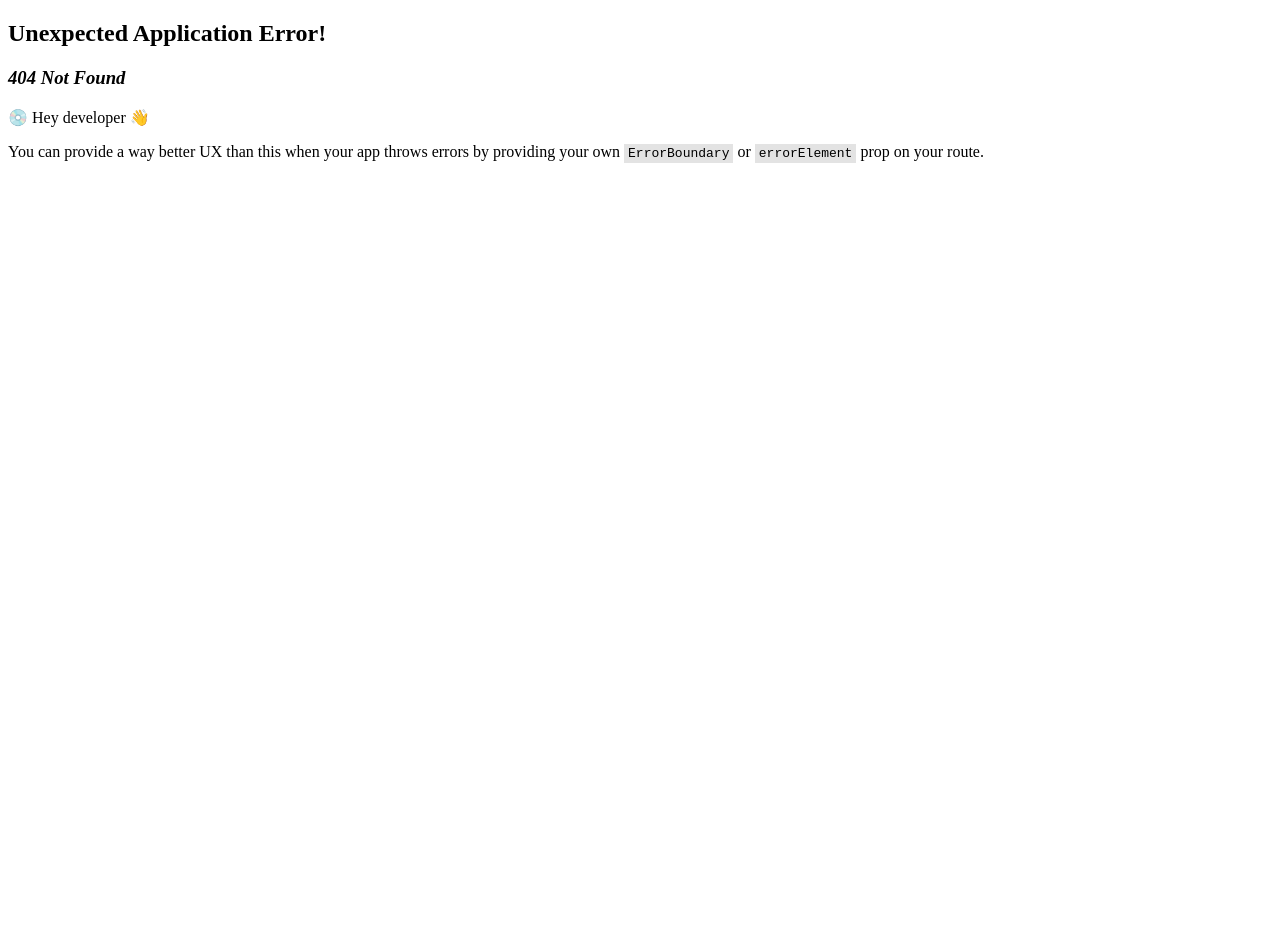
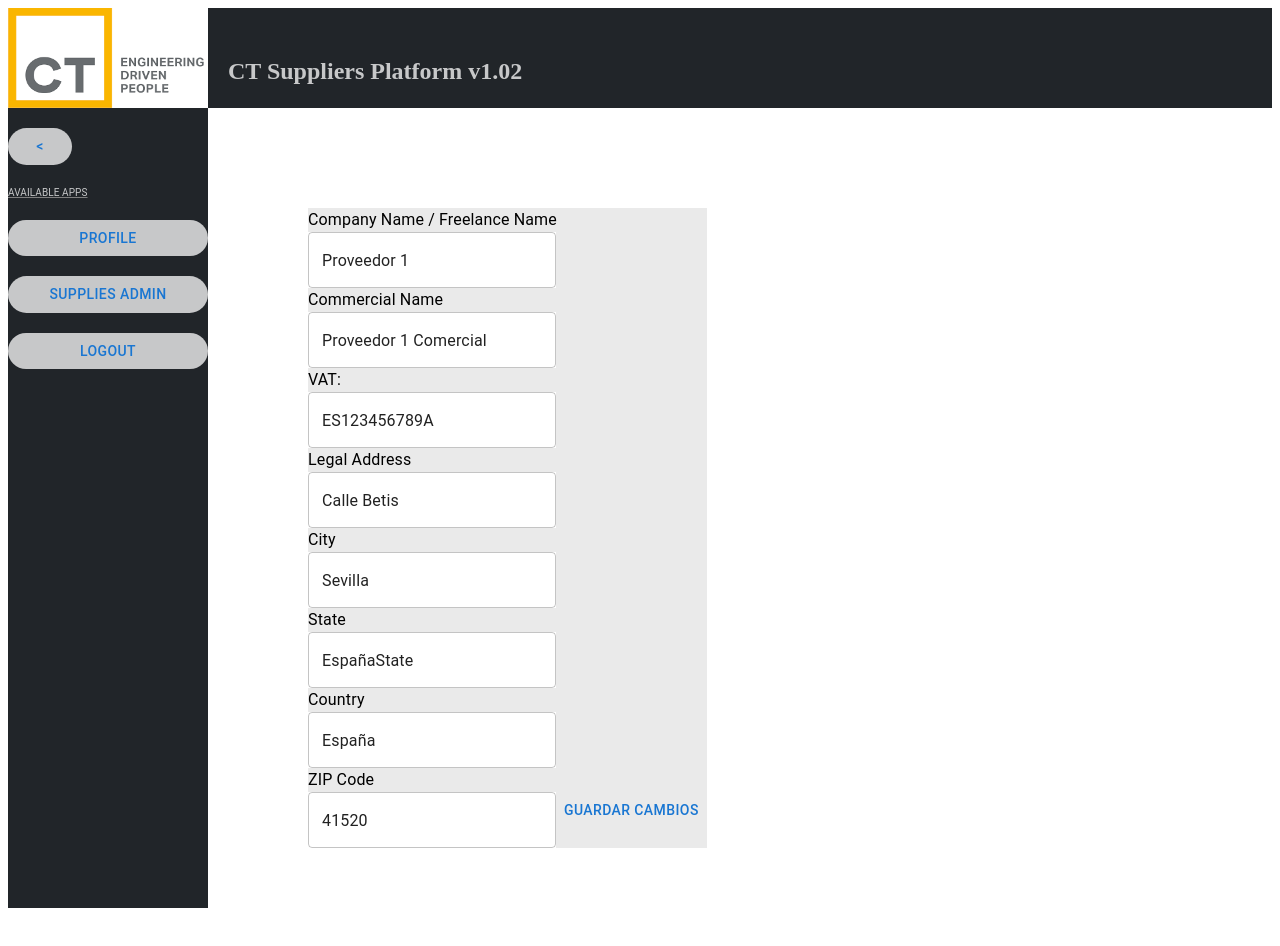
Before and after one commit to Kilox6991/suppliers-platform, a React (Vite) app in the folder frontend/suppliers-platform/: page /supplier/1 in a window 1280 px wide. Before the commit this address had no page. Shown: the top 946 px of the page. Before the commit the page ends 800 px from the top, so only its background shows below. Built offline with nearby package versions, Linux system fonts and the light colour scheme.

Commit message:
DetailPage setup

```diff
--- a/frontend/suppliers-platform/src/components/Navbar.jsx
+++ b/frontend/suppliers-platform/src/components/Navbar.jsx
@@ -9,7 +9,7 @@ function Navbar() {
                 alt="logo-ct"
                 style={{width:"200px", height:"100px"}}
             />
-            <h2 style={{ color: "#67696c", marginTop:"50px" }}>
+            <h2 style={{ color: "#c7c8c9", marginTop:"50px" }}>
                 CT Suppliers Platform v1.02
             </h2>
         </Box>
--- a/frontend/suppliers-platform/src/components/Sidebar.jsx
+++ b/frontend/suppliers-platform/src/components/Sidebar.jsx
@@ -1,13 +1,16 @@
 import { Button, Box, Typography } from "@mui/material";
+import { Link } from "react-router-dom"; // Importa el componente Link de React Router
 
 function Sidebar() {
     return (
-        <Box display={"flex"} sx={{ flexDirection: "column", width: "200px",height:"400px", backgroundColor: "#212529", gap:"20px" }}>
-            <Button sx={{borderRadius:"100px", backgroundColor:"#c7c8c9", marginTop:"20px"}}>&lt;</Button>
-            <Typography sx={{ color: "gray", fontSize: "10px", textDecoration: "underline", textDecorationColor: "gray" }}>AVAILABLE APPS</Typography>
-            <Button sx={{borderRadius:"100px", backgroundColor:"#c7c8c9"}}>Profile</Button>
-            <Button sx={{borderRadius:"100px", backgroundColor:"#c7c8c9"}}>Supplies Admin</Button>
-            <Button sx={{borderRadius:"100px", backgroundColor:"#c7c8c9", marginBottom:"10px"}}>Logout</Button>
+        <Box sx={{ display: "flex", flexDirection: "column", width: "200px", height: "100vh", backgroundColor: "#212529", gap: "20px" }}>
+            <Link to="/" sx={{}}>
+                <Button sx={{borderRadius: "100px", backgroundColor: "#c7c8c9", marginTop: "20px" }}>&lt;</Button>
+            </Link>
+            <Typography sx={{ color: "#c7c8c9", fontSize: "10px", textDecoration: "underline", textDecorationColor: "gray" }}>AVAILABLE APPS</Typography>
+            <Button sx={{ borderRadius: "100px", backgroundColor: "#c7c8c9" }}>Profile</Button>
+            <Button sx={{ borderRadius: "100px", backgroundColor: "#c7c8c9" }}>Supplies Admin</Button>
+            <Button sx={{ borderRadius: "100px", backgroundColor: "#c7c8c9", marginBottom: "10px" }}>Logout</Button>
         </Box>
     );
 }
--- /dev/null
+++ b/frontend/suppliers-platform/src/components/SupplierDetail/SupplierDetail.jsx
@@ -0,0 +1,93 @@
+import { Box, Typography, TextField, Button } from "@mui/material";
+import { useParams } from "react-router-dom";
+import { useState } from "react"; // Importa useState para manejar el estado local
+import { suppliers } from "../../data/json";
+
+function SupplierDetail() {
+  const { id } = useParams();
+
+  const selectedSupplier = suppliers.find(
+    (supplier) => supplier.id === Number(id)
+  );
+
+  if (!selectedSupplier) {
+    return <div>Proveedor no encontrado</div>;
+  }
+
+  // Establece un estado local para cada campo
+  const [editedName, setEditedName] = useState(selectedSupplier.name);
+  const [editedNameCommercial, setEditedNameCommercial] = useState(selectedSupplier.commercialName);
+  const [editedVat, setEditedVat] = useState(selectedSupplier.vat);
+
+  const [editedLegalAddress, setEditedLegalAddress] = useState(selectedSupplier.legalAddress);
+  const [editedCity, setEditedCity] = useState(selectedSupplier.city);
+  const [editedState, setEditedState] = useState(selectedSupplier.state);
+  const [editedCountry, setEditedCountry] = useState(selectedSupplier.country);
+  const [editedZip, setEditedZip] = useState(selectedSupplier.zipCode);
+  // Función para guardar los cambios
+  const saveChanges = () => {
+    // Aquí puedes implementar la lógica para guardar los cambios en tus datos de proveedores
+  };
+
+  return (
+    <Box sx={{ backgroundColor: "#eaeaea", margin: "100px" }}>
+      <Typography>Company Name / Freelance Name</Typography>
+      <TextField
+        value={editedName}
+        onChange={(e) => setEditedName(e.target.value)}
+        sx={{ backgroundColor: "white" }}
+      />
+      <Typography>Commercial Name</Typography>
+      <TextField
+        value={editedNameCommercial}
+        onChange={(e) => setEditedNameCommercial(e.target.value)}
+        sx={{ backgroundColor: "white" }}
+      />
+      <Typography>VAT:</Typography>
+      <TextField
+        value={editedVat}
+        onChange={(e) => setEditedVat(e.target.value)}
+        sx={{ backgroundColor: "white" }}
+      />
+
+      <Typography>Legal Address</Typography>
+      <TextField
+        value={editedLegalAddress}
+        onChange={(e) => setEditedLegalAddress(e.target.value)}
+        sx={{ backgroundColor: "white" }}
+      />
+
+      <Typography>City</Typography>
+      <TextField
+        value={editedCity}
+        onChange={(e) => setEditedCity(e.target.value)}
+        sx={{ backgroundColor: "white" }}
+      />
+
+        <Typography>State</Typography>
+      <TextField
+        value={editedState}
+        onChange={(e) => setEditedState(e.target.value)}
+        sx={{ backgroundColor: "white" }}
+      />
+
+      <Typography>Country</Typography>
+      <TextField
+        value={editedCountry}
+        onChange={(e) => setEditedCountry(e.target.value)}
+        sx={{ backgroundColor: "white" }}
+      />
+
+        <Typography>ZIP Code</Typography>
+      <TextField
+        value={editedZip}
+        onChange={(e) => setEditedZip(e.target.value)}
+        sx={{ backgroundColor: "white" }}
+      />
+
+      <Button onClick={saveChanges}>Guardar Cambios</Button>
+    </Box>
+  );
+}
+
+export default SupplierDetail;
--- a/frontend/suppliers-platform/src/components/SuppliersList/SupplierCard.jsx
+++ b/frontend/suppliers-platform/src/components/SuppliersList/SupplierCard.jsx
@@ -1,14 +1,30 @@
-import { Button, Typography } from "@mui/material";
+import { Button, Typography} from "@mui/material";
+import { Link } from "react-router-dom";
 
-function SupplierCard({ name, vat, date, country }) {
-    return (
-        <Button sx={{ display: "flex", gap: "50px", backgroundColor: "#eaeaea",width:"700px", height: "80px", border: "1px solid black", borderRadius: "2px", padding: "0px 20px" }}>
-            <Typography>{name}</Typography>
-            <Typography>{vat}</Typography>
-            <Typography>{date}</Typography>
-            <Typography>{country}</Typography>
-        </Button>
-    )
+function SupplierCard({ name, vat, date, country, id }) {
+  return (
+    <Link to={`/supplier/${id}`} style={{textDecoration:"none"}}>
+    <Button
+      sx={{
+        display: "flex",
+        gap: "50px",
+        backgroundColor: "#eaeaea",
+        width: "700px",
+        height: "80px",
+        border: "1px solid black",
+        borderRadius: "2px",
+        padding: "0px 20px",
+        marginBottom:"10px",
+
+      }}
+    >
+      <Typography >{name}</Typography>
+      <Typography>{vat}</Typography>
+      <Typography>{date}</Typography>
+      <Typography>{country}</Typography>
+    </Button>
+    </Link>
+  );
 }
 
 export default SupplierCard;
--- a/frontend/suppliers-platform/src/components/SuppliersList/SupplierList.jsx
+++ b/frontend/suppliers-platform/src/components/SuppliersList/SupplierList.jsx
@@ -4,16 +4,17 @@ import { suppliers } from "../../data/json";
 
 function SupplierList() {
   return (
-    <Box sx={{ marginTop: "50px", marginLeft: "100px" }}>
+    <Box sx={{ marginTop: "50px", marginLeft: "100px"}}>
       <Button sx={{ marginBottom: "20px" }}>Supplier List V1</Button>
       {suppliers.map((suppliers, index) => (
         <SupplierCard
-          sx={{widht:"200px"}}
+          sx={{}}
           key={index}
           name={suppliers.name}
           vat={suppliers.vat}
           date={suppliers.date}
           country={suppliers.country}
+          id={suppliers.id}
         />
       ))}
     </Box>
--- a/frontend/suppliers-platform/src/data/json.js
+++ b/frontend/suppliers-platform/src/data/json.js
@@ -1,29 +1,39 @@
 export const suppliers = [
       {
+        id:1,
         name: "Proveedor 1",
         vat: "ES123456789A",
         date: "2023-01-15",
+        commercialName: "Proveedor 1 Comercial",
+        legalAddress:"Calle Betis",
+        city:"Sevilla",
+        state:"EspañaState",
         country: "España",
+        zipCode:"41520"
       },
       {
+        id:2,
         name: "Proveedor 2",
         vat: "DE987654321B",
         date: "2023-02-20",
         country: "Alemania",
       },
       {
+        id:3,
         name: "Proveedor 3",
         vat: "FR654321789C",
         date: "2023-03-25",
         country: "Francia",
       },
       {
+        id:4,
         name: "Proveedor 4",
         vat: "IT456789123D",
         date: "2023-04-30",
         country: "Italia",
       },
       {
+        id:5,
         name: "Proveedor 5",
         vat: "UK789123456E",
         date: "2023-05-10",
--- a/frontend/suppliers-platform/src/pages/DetailPage.jsx
+++ b/frontend/suppliers-platform/src/pages/DetailPage.jsx
@@ -1,6 +1,17 @@
+import Navbar from "../components/Navbar"
+import { Box } from "@mui/material"
+import Sidebar from "../components/Sidebar"
+import SupplierDetail from "../components/SupplierDetail/SupplierDetail"
+
 function DetailPage() {
     return (
-        <div >DetailPage</div>
+        <>
+        <Navbar></Navbar>
+        <Box sx={{display:"flex"}}>
+        <Sidebar></Sidebar>
+        <SupplierDetail></SupplierDetail>
+        </Box>
+        </>
     )
 }
 
--- a/frontend/suppliers-platform/src/router.jsx
+++ b/frontend/suppliers-platform/src/router.jsx
@@ -11,7 +11,7 @@ const Router = createBrowserRouter([
                 element: <HomePage />,
             },
             {
-                path: "/detailPage",
+                path: "/supplier/:id",
                 element: <DetailPage />,
             }
 ]);
```
